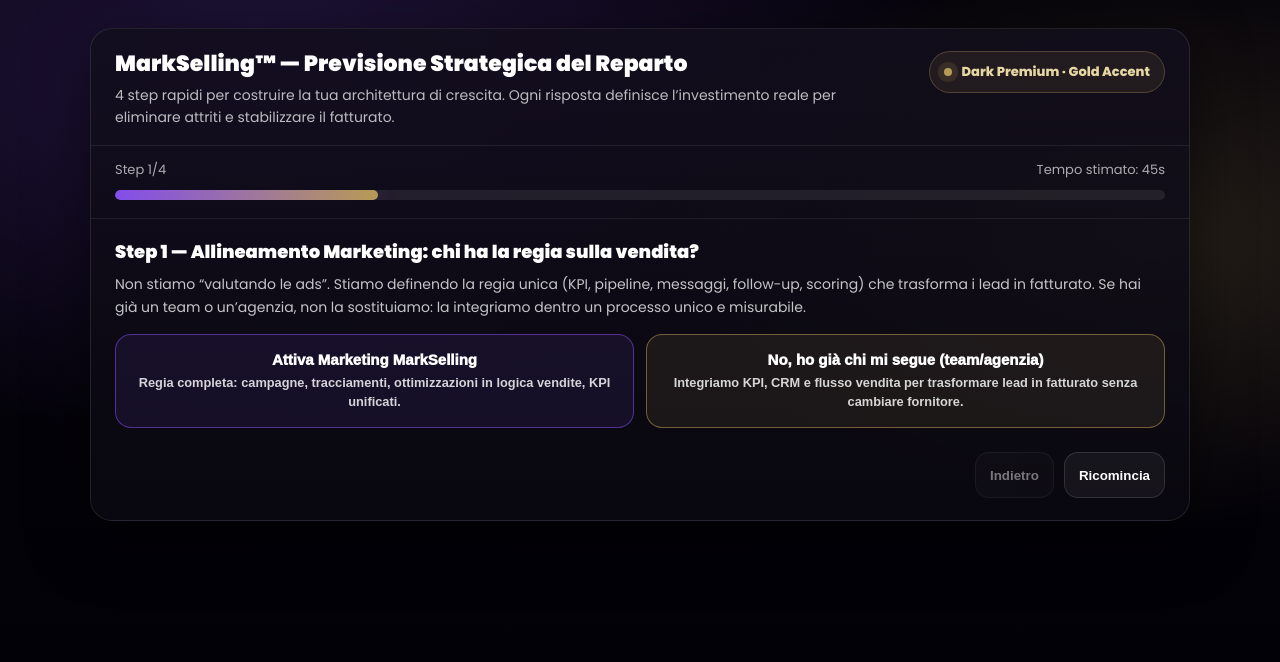
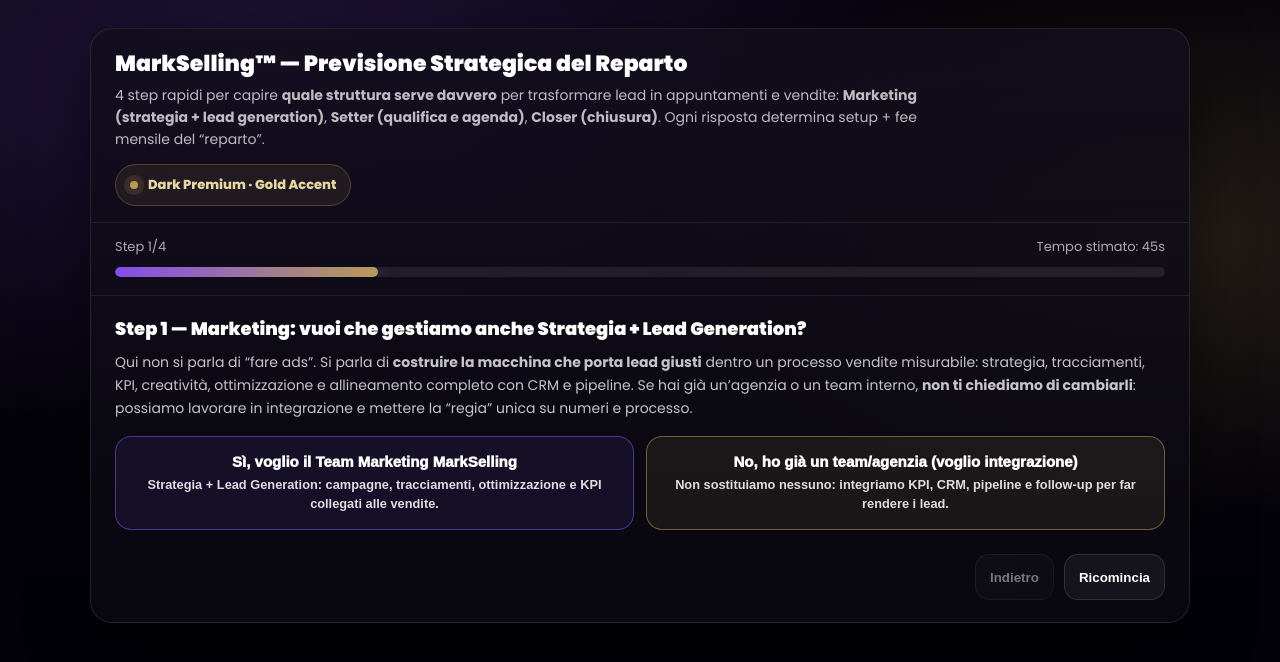
Before and after one commit to evoolvingmarketing-pixel/markselling-preventivatore, a plain HTML site: page index.html in a window 1280 px wide. Drawn offline with Linux system fonts and the light colour scheme.

Commit message:
Update index.html

```diff
--- a/index.html
+++ b/index.html
@@ -43,7 +43,7 @@
       display:flex;gap:14px;align-items:flex-start;justify-content:space-between;flex-wrap:wrap;
     }
     h1{margin:0;font-weight:900;font-size:22px;line-height:1.2}
-    .sub{margin-top:8px;color:var(--muted);font-size:14px;line-height:1.55;max-width:760px}
+    .sub{margin-top:8px;color:var(--muted);font-size:14px;line-height:1.55;max-width:820px}
     .badge{
       display:inline-flex;align-items:center;gap:10px;
       padding:10px 14px;border-radius:999px;
@@ -58,7 +58,7 @@
     .bar{height:100%;width:0%;border-radius:999px;background:linear-gradient(90deg,var(--violet),var(--gold));box-shadow:0 0 18px rgba(130,77,235,.35)}
     .body{padding:22px 24px 10px}
     .q{font-weight:900;font-size:18px;line-height:1.25;margin:0 0 10px}
-    .p{color:rgba(255,255,255,.76);font-size:14px;line-height:1.6;margin:0 0 16px}
+    .p{color:rgba(255,255,255,.76);font-size:14px;line-height:1.65;margin:0 0 16px}
     .choices{display:grid;grid-template-columns:1fr;gap:12px}
     @media(min-width:820px){.choices{grid-template-columns:1fr 1fr}}
     .btn{
@@ -67,7 +67,7 @@
       align-items:center;
       justify-content:center;
       text-align:center;
-      min-height:72px;
+      min-height:78px;
       padding:16px 14px;
       border-radius:16px;
       cursor:pointer;
@@ -83,8 +83,8 @@
     .btn.gold{border-color:rgba(184,155,86,.55);background:rgba(184,155,86,.10)}
     .btn.gold:hover{background:rgba(184,155,86,.16);border-color:rgba(184,155,86,.85)}
     .btn .t{font-size:15px;font-weight:950}
-    .btn .s{margin-top:6px;font-weight:700;opacity:.82;font-size:12.8px;line-height:1.45}
-    .mini{margin-top:10px;color:rgba(255,255,255,.62);font-size:12.5px;line-height:1.5}
+    .btn .s{margin-top:6px;font-weight:700;opacity:.86;font-size:12.8px;line-height:1.45}
+    .mini{margin-top:10px;color:rgba(255,255,255,.62);font-size:12.5px;line-height:1.55}
     .foot{padding:14px 24px 22px;display:flex;gap:10px;justify-content:flex-end;flex-wrap:wrap}
     .nav{
       min-height:46px;
@@ -120,9 +120,10 @@
       background:transparent;border:0;cursor:pointer;
       display:flex;align-items:center;justify-content:space-between;gap:10px;
       color:#fff;font-weight:950;font-size:14px;
+      text-align:left;
     }
-    .accBtn span{color:#E7D7A2;font-weight:950}
-    .panel{display:none;padding:0 16px 14px;color:rgba(255,255,255,.74);font-size:13.5px;line-height:1.6}
+    .accBtn span{color:#E7D7A2;font-weight:950;white-space:nowrap}
+    .panel{display:none;padding:0 16px 14px;color:rgba(255,255,255,.74);font-size:13.5px;line-height:1.65}
     .cta{
       width:100%;
       margin-top:14px;
@@ -147,7 +148,11 @@
       <div class="head">
         <div>
           <h1>MarkSelling™ — Previsione Strategica del Reparto</h1>
-          <div class="sub">4 step rapidi per costruire la tua architettura di crescita. Ogni risposta definisce l’investimento reale per eliminare attriti e stabilizzare il fatturato.</div>
+          <div class="sub">
+            4 step rapidi per capire <b>quale struttura serve davvero</b> per trasformare lead in appuntamenti e vendite:
+            <b>Marketing (strategia + lead generation)</b>, <b>Setter (qualifica e agenda)</b>, <b>Closer (chiusura)</b>.
+            Ogni risposta determina setup + fee mensile del “reparto”.
+          </div>
         </div>
         <div class="badge"><span class="dot"></span> Dark Premium · Gold Accent</div>
       </div>
@@ -181,45 +186,46 @@
   var result = document.getElementById('result');
 
   var state = { marketing:null, setter:null, closer:null };
+
   var steps = [
     {
       key:'marketing',
-      q:'Step 1 — Allineamento Marketing: chi ha la regia sulla vendita?',
-      p:'Non stiamo “valutando le ads”. Stiamo definendo la regia unica (KPI, pipeline, messaggi, follow-up, scoring) che trasforma i lead in fatturato. Se hai già un team o un’agenzia, non la sostituiamo: la integriamo dentro un processo unico e misurabile.',
+      q:'Step 1 — Marketing: vuoi che gestiamo anche Strategia + Lead Generation?',
+      p:'Qui non si parla di “fare ads”. Si parla di <b>costruire la macchina che porta lead giusti</b> dentro un processo vendite misurabile: strategia, tracciamenti, KPI, creatività, ottimizzazione e allineamento completo con CRM e pipeline. Se hai già un’agenzia o un team interno, <b>non ti chiediamo di cambiarli</b>: possiamo lavorare in integrazione e mettere la “regia” unica su numeri e processo.',
       choices:[
-        {k:'marketing', v:'yes', label:'Attiva Marketing MarkSelling', style:'violet',
-          s:'Regia completa: campagne, tracciamenti, ottimizzazioni in logica vendite, KPI unificati.'},
-        {k:'marketing', v:'integrate', label:'No, ho già chi mi segue (team/agenzia)', style:'gold',
-          s:'Integriamo KPI, CRM e flusso vendita per trasformare lead in fatturato senza cambiare fornitore.'}
+        {k:'marketing', v:'yes', label:'Sì, voglio il Team Marketing MarkSelling', style:'violet',
+          s:'Strategia + Lead Generation: campagne, tracciamenti, ottimizzazione e KPI collegati alle vendite.'},
+        {k:'marketing', v:'integrate', label:'No, ho già un team/agenzia (voglio integrazione)', style:'gold',
+          s:'Non sostituiamo nessuno: integriamo KPI, CRM, pipeline e follow-up per far rendere i lead.'}
       ]
     },
     {
       key:'setter',
-      q:'Step 2 — Setter: quanta capacità di contatto ti serve?',
-      p:'I Setter sono la prima linea anti-perdita: contatto entro 5 minuti, qualificazione, agenda piena di opportunità reali. Più velocità e metodo = più appuntamenti e meno sprechi.',
+      q:'Step 2 — Setter: quanta capacità di contatto e qualificazione ti serve?',
+      p:'I <b>Setter</b> sono il reparto commerciale “di frontiera”: contattano i lead, li qualificano, eliminano perdite e <b>fissano appuntamenti</b> con chi chiude. Standard operativo: contatto rapido, domande giuste, agenda pulita. Se oggi entrano lead ma non vengono lavorati bene, è qui che stai perdendo fatturato.',
       choices:[
         {k:'setter', v:1, label:'1 Setter', style:'violet', s:'Per volumi controllati e processo stabile.'},
-        {k:'setter', v:2, label:'2 Setter', style:'gold', s:'Per continuità, copertura e maggior spinta.'},
+        {k:'setter', v:2, label:'2 Setter', style:'gold', s:'Per continuità, copertura e più appuntamenti.'},
         {k:'setter', v:3, label:'3+ Setter', style:'violet', s:'Per crescita aggressiva e gestione massiva.'}
       ]
     },
     {
       key:'closer',
-      q:'Step 3 — Closer: chi si prende la responsabilità della chiusura?',
-      p:'Qui si decide il livello di responsabilità sul risultato. Se usi i tuoi commerciali, li allineiamo a script, pipeline e forecast. Se scegli i Closer MarkSelling, ci assumiamo la gestione diretta della trattativa fino alla firma (a provvigione).',
+      q:'Step 3 — Closer: chi gestisce la vendita e la firma?',
+      p:'I <b>Closer</b> sono il team vendite: gestiscono gli appuntamenti e portano la trattativa a firma. Se scegli i Closer MarkSelling, <b>ci assumiamo noi la responsabilità</b> della chiusura (a provvigione). Se invece hai un team interno, lo allineiamo con script, pipeline, follow-up e forecast per rendere la chiusura più prevedibile.',
       choices:[
+        {k:'closer', v:'ms1', label:'Voglio i Closer MarkSelling (a provvigione)', style:'violet',
+          s:'Responsabilità diretta sulla trattativa: dall’appuntamento alla firma.'},
         {k:'closer', v:'internal', label:'Chiudono i miei commerciali interni', style:'gold',
-          s:'Allineiamo script, pipeline, follow-up e forecast per rendere la chiusura prevedibile.'},
-        {k:'closer', v:'ms1', label:'Voglio i Closer MarkSelling (a provvigione)', style:'violet',
-          s:'Responsabilità totale sulla trattativa: dal primo appuntamento alla firma.'}
+          s:'Allineiamo pipeline, script, follow-up e forecast per aumentare conversioni e controllo.'}
       ]
     },
     {
       key:'output',
-      q:'Step 4 — Riepilogo investimento per la tua struttura di crescita',
-      p:'Questa non è una “stima generica”: è la somma dei pezzi reali che attiviamo (team + sistemi + playbook) per far lavorare marketing e vendite come un unico organismo.',
+      q:'Step 4 — Riepilogo investimento (Setup + Fee mensile)',
+      p:'Questa stima è costruita sui <b>pezzi reali</b> che attiviamo: processi, CRM, playbook e team. Il risultato è un reparto che fa lavorare marketing e vendite come un unico organismo, con responsabilità e KPI chiari.',
       choices:[
-        {k:'output', v:'go', label:'Mostrami il preventivo', style:'violet', s:'Conferma e genera la previsione economica.'}
+        {k:'output', v:'go', label:'Mostrami il preventivo', style:'violet', s:'Genera la previsione economica completa.'}
       ]
     }
   ];
@@ -233,20 +239,25 @@
   function compute(){
     var setup = 0, monthly = 0;
 
+    // setup base
     setup += 500;   // analisi processi
     setup += 1500;  // setup CRM
 
+    // marketing opzionale
     if(state.marketing === 'yes'){
       setup += 800;     // setup marketing (account+tracking)
       monthly += 350;   // team marketing
     }
 
-    monthly += 400; // direzione e PM sempre
+    // direzione sempre
+    monthly += 400; // direzione e PM
 
+    // setter
     var sCount = (state.setter === 3) ? 3 : (state.setter || 1);
     setup += 700 * sCount;     // formazione setter
     monthly += 300 * sCount;   // fee setter
 
+    // closer (a provvigione) - qui conteggiamo solo onboarding
     var closerCount = (state.closer === 'ms1') ? 1 : 0;
     if(closerCount > 0){
       setup += 900; // formazione closer
@@ -306,11 +317,12 @@
       var b = item.querySelector('.accBtn');
       var p = item.querySelector('.panel');
       b.addEventListener('click', function(){
+        var isOpen = (p.style.display === 'block');
         items.forEach(function(other){
           var op = other.querySelector('.panel');
           if(op) op.style.display='none';
         });
-        p.style.display = (p.style.display==='block')?'none':'block';
+        p.style.display = isOpen ? 'none' : 'block';
       });
     });
     var first = container.querySelector('.panel');
@@ -322,62 +334,74 @@
     body.innerHTML = '';
     result.style.display='block';
 
-    var marketingLabel = (state.marketing==='yes') ? 'Attivo con MarkSelling' : 'Integrazione (team/agenzia esistente)';
+    var marketingLabel = (state.marketing==='yes') ? 'Team Marketing MarkSelling (Strategia + Lead Gen)' : 'Integrazione (team/agenzia esistente)';
     var setterLabel = (state.setter===3) ? '3+ (stimato 3)' : String(state.setter||1);
-    var closerLabel = (state.closer==='ms1') ? 'Closer MarkSelling (a provvigione)' : 'Chiusura interna';
+    var closerLabel = (state.closer==='ms1') ? 'Closer MarkSelling (a provvigione)' : 'Team vendite interno';
 
     result.innerHTML =
-      '<div class="q">Il tuo investimento stimato (Setup + Fee mensile)</div>' +
-      '<div class="p">Sotto trovi i numeri e <b>cosa include ogni voce</b>. È qui che si costruisce la previsione: team + sistemi + responsabilità.</div>' +
+      '<div class="q">La tua previsione economica (Setup + Fee mensile)</div>' +
+      '<div class="p">Sotto trovi i numeri e <b>cosa include ogni voce</b>. Qui non stai acquistando “servizi”: stai attivando un <b>reparto</b> con processo, sistemi e responsabilità chiare.</div>' +
+
       '<div class="grid">' +
-        '<div class="tile"><h3>Setup iniziale (una tantum)</h3><div class="val">'+money(out.setup)+'</div><div class="mini">Attivazione completa: processi, CRM, playbook e onboarding del team.</div></div>' +
+        '<div class="tile"><h3>Setup iniziale (una tantum)</h3><div class="val">'+money(out.setup)+'</div><div class="mini">Attivazione: processi, CRM, playbook e onboarding del team.</div></div>' +
         '<div class="tile"><h3>Fee mensile (fisso)</h3><div class="val">'+money(out.monthly)+'</div><div class="mini">Direzione + reparti operativi (marketing se incluso) + setter.</div></div>' +
       '</div>' +
-      '<div class="mini" style="margin-top:12px;"><b>Configurazione scelta:</b> Marketing: '+marketingLabel+' · Setter: '+setterLabel+' · Closer: '+closerLabel+'</div>' +
+
+      '<div class="mini" style="margin-top:12px;"><b>Configurazione scelta:</b> '+
+        'Marketing: '+marketingLabel+' · Setter: '+setterLabel+' · Closer: '+closerLabel+
+      '</div>' +
+
       '<div class="acc" id="acc">' +
 
         '<div class="item">' +
           '<button class="accBtn" type="button">Setup iniziale — cosa include <span>'+money(out.setup)+'</span></button>' +
           '<div class="panel"><ul style="margin:10px 0 0 18px;padding:0">' +
-            '<li><b>Audit processi & obiettivi</b> (mappiamo attriti, tempi morti e priorità commerciali).</li>' +
-            '<li><b>Setup CRM & Pipeline anti-perdita</b> (stati, regole, responsabilità, tracciamento).</li>' +
-            '<li><b>Automazioni & messaggistica</b> (follow-up, nurturing, tag e fit scoring).</li>' +
-            '<li><b>Onboarding & Playbook</b> (script, checklist, standard “contatto entro 5 min”).</li>' +
+            '<li><b>Audit processi & obiettivi</b> — mappiamo attriti, priorità commerciali e numeri da controllare.</li>' +
+            '<li><b>Setup CRM & Pipeline anti-perdita</b> — stati, regole, responsabilità e tracciamento end-to-end.</li>' +
+            '<li><b>Automazioni & messaggistica</b> — follow-up, nurturing, tag, fit scoring e recupero lead persi.</li>' +
+            '<li><b>Playbook operativo</b> — script, checklist, standard di contatto e qualità appuntamenti.</li>' +
             (state.marketing==='yes'
-              ? '<li><b>Setup ADV & tracciamenti</b> (account, eventi, conversioni, ottimizzazione in logica vendite).</li>'
-              : '<li><b>Integrazione con team/agenzia</b> (KPI condivisi, pipeline e regia unica senza sostituzione).</li>') +
-            '<li><b>Formazione Setter</b> ('+out.sCount+' risorse) '+(out.closerCount?'+ <b>Formazione Closer</b>.':' + <b>Allineamento chiusura interna</b>.')+'</li>' +
+              ? '<li><b>Strategia + Lead Generation</b> — setup ADV, tracciamenti e ottimizzazione con KPI collegati alle vendite.</li>'
+              : '<li><b>Integrazione con team/agenzia</b> — KPI condivisi, allineamento marketing→vendite e regia su pipeline/follow-up.</li>') +
+            '<li><b>Formazione Setter</b> ('+out.sCount+' risorse) — qualificazione, gestione obiezioni e agenda “pulita”.</li>' +
+            (out.closerCount
+              ? '<li><b>Onboarding Closer</b> — metodo di chiusura, handover dai setter, pipeline e responsabilità fino alla firma.</li>'
+              : '<li><b>Allineamento team vendite interno</b> — pipeline, follow-up e forecast per aumentare controllo e conversioni.</li>') +
           '</ul></div>' +
         '</div>' +
 
         '<div class="item">' +
           '<button class="accBtn" type="button">Fee mensile — cosa include <span>'+money(out.monthly)+'</span></button>' +
           '<div class="panel"><ul style="margin:10px 0 0 18px;padding:0">' +
-            '<li><b>Direzione & PM</b> (forecast settimanale, KPI unificati, correzioni rapide).</li>' +
+            '<li><b>Direzione & Project Management</b> — KPI unificati, forecast, correzioni rapide e regia del reparto.</li>' +
             (state.marketing==='yes'
-              ? '<li><b>Reparto Marketing</b> (gestione campagne, ottimizzazione e KPI legati al fatturato).</li>'
-              : '<li><b>Regia sull’ecosistema esistente</b> (allineamento marketing-vendite e KPI condivisi).</li>') +
-            '<li><b>Setter</b> ('+out.sCount+') (presa appuntamenti, qualificazione, agenda pulita).</li>' +
-          '</ul><div class="mini" style="margin-top:10px;">' +
+              ? '<li><b>Marketing (Strategia + Lead Gen)</b> — gestione campagne, ottimizzazione e report in logica fatturato.</li>'
+              : '<li><b>Regia su marketing esistente</b> — allineamento KPI e flusso lead→appuntamento→vendita.</li>') +
+            '<li><b>Setter</b> ('+out.sCount+') — contatto, qualificazione, recupero, agenda e controllo qualità appuntamenti.</li>' +
+          '</ul>' +
+          '<div class="mini" style="margin-top:10px;">' +
             (state.closer==='ms1'
-              ? '<b>Nota Closer:</b> la chiusura è a provvigione (si attiva sul fatturato generato).'
-              : '<b>Nota:</b> se la chiusura è interna, allineiamo script, follow-up e pipeline per renderla prevedibile.') +
+              ? '<b>Nota Closer:</b> la chiusura è a provvigione e si attiva sul fatturato generato.'
+              : '<b>Nota:</b> con chiusura interna, impostiamo processo e controllo per rendere la vendita più prevedibile.') +
           '</div></div>' +
         '</div>' +
 
         '<div class="item">' +
-          '<button class="accBtn" type="button">Cosa succede ora <span>Convalida</span></button>' +
-          '<div class="panel"><p style="margin:10px 0 0">La convalida strategica serve a verificare i numeri sul tuo caso reale e finalizzare la configurazione migliore.</p>' +
-          '<ul style="margin:10px 0 0 18px;padding:0">' +
-            '<li>Validiamo obiettivo e capacità (marketing → setter → closer).</li>' +
-            '<li>Definiamo pipeline, standard di contatto e KPI settimanali.</li>' +
-            '<li>Impostiamo una roadmap di 30 giorni con responsabilità chiare.</li>' +
-          '</ul></div>' +
+          '<button class="accBtn" type="button">Prossimo step — Audit gratuito con uno strategist <span>Gratis</span></button>' +
+          '<div class="panel">' +
+            '<p style="margin:10px 0 0">L’<b>Audit gratuito</b> serve a trasformare questa previsione in una configurazione reale sul tuo caso:</p>' +
+            '<ul style="margin:10px 0 0 18px;padding:0">' +
+              '<li>Validiamo obiettivo, volumi e capacità (marketing → setter → closer).</li>' +
+              '<li>Definiamo KPI, pipeline, tempi di contatto e standard di qualificazione.</li>' +
+              '<li>Impostiamo una roadmap 30 giorni con responsabilità chiare e priorità operative.</li>' +
+            '</ul>' +
+          '</div>' +
         '</div>' +
 
       '</div>' +
-      '<a class="cta" href="https://www.markselling.it/booking-audit/" target="_blank" rel="noopener">PRENOTA LA CONVALIDA STRATEGICA (DISCUTIAMO I NUMERI) →</a>' +
-      '<div class="mini" style="margin-top:10px;">Consulenza gratuita, zero vincoli. Serve a confermare la configurazione e rendere i risultati prevedibili.</div>';
+
+      '<a class="cta" href="https://www.markselling.it/booking-audit/" target="_blank" rel="noopener">PRENOTA AUDIT GRATUITO CON UNO STRATEGIST →</a>' +
+      '<div class="mini" style="margin-top:10px;">Nessun vincolo, nessun impegno. Serve a capire se e come MarkSelling può portarti risultati misurabili.</div>';
 
     accordionSingle(document.getElementById('acc'));
   }
```
